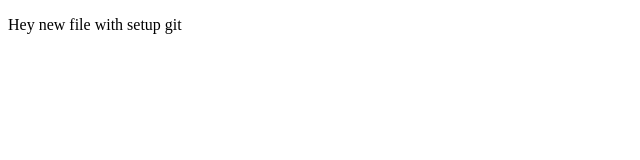
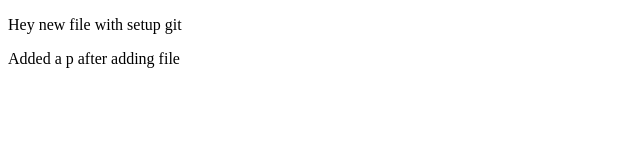
Before and after one commit to bhavya00001/js-extra, a plain HTML site: page index.html in a window 1280 px wide. Shown: the whole page, without its empty margins (0-640 px from the left). Drawn offline with Linux system fonts and the light colour scheme.

Commit message:
a new paragragh added

```diff
--- a/index.html
+++ b/index.html
@@ -8,6 +8,7 @@
   <body>
     <div>
       <p>Hey new file with setup git</p>
+      <p>Added a p after adding file</p>
     </div>
   </body>
 </html>
```
